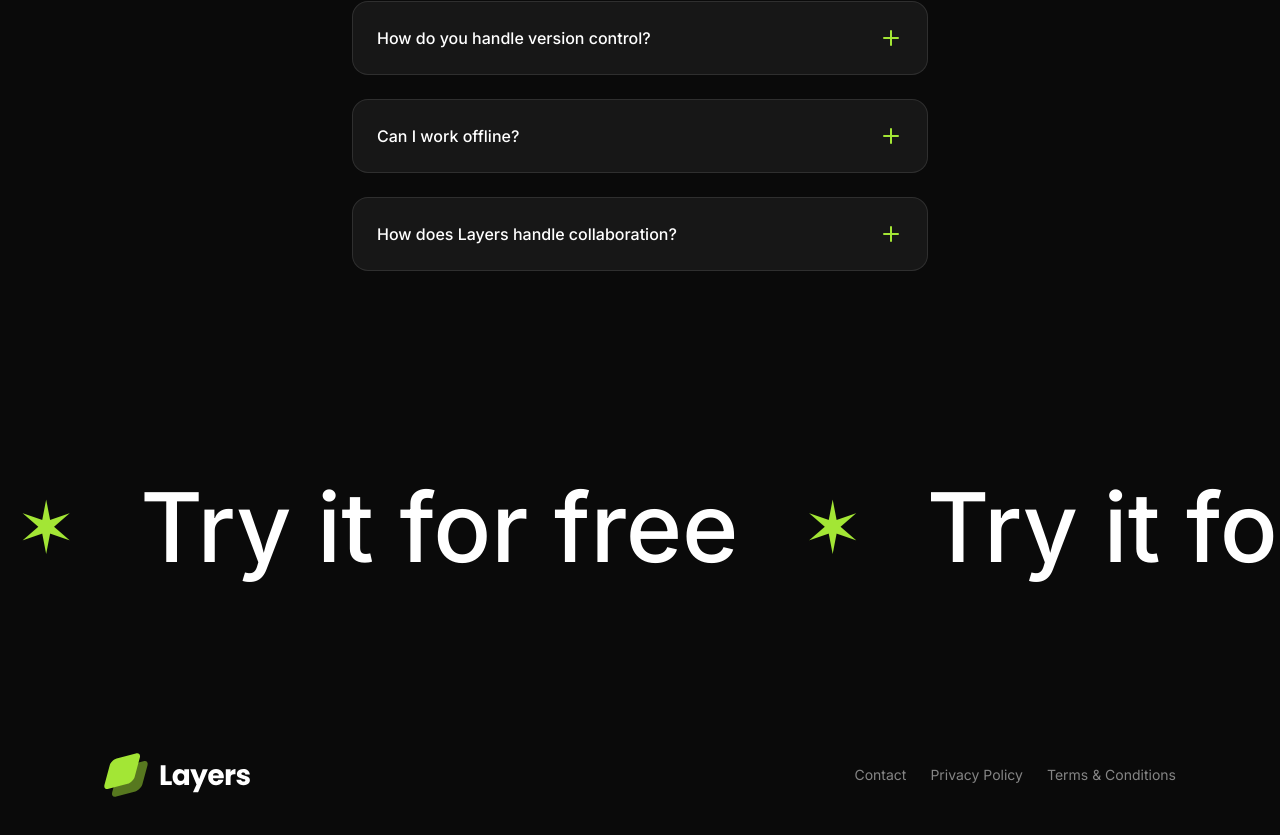
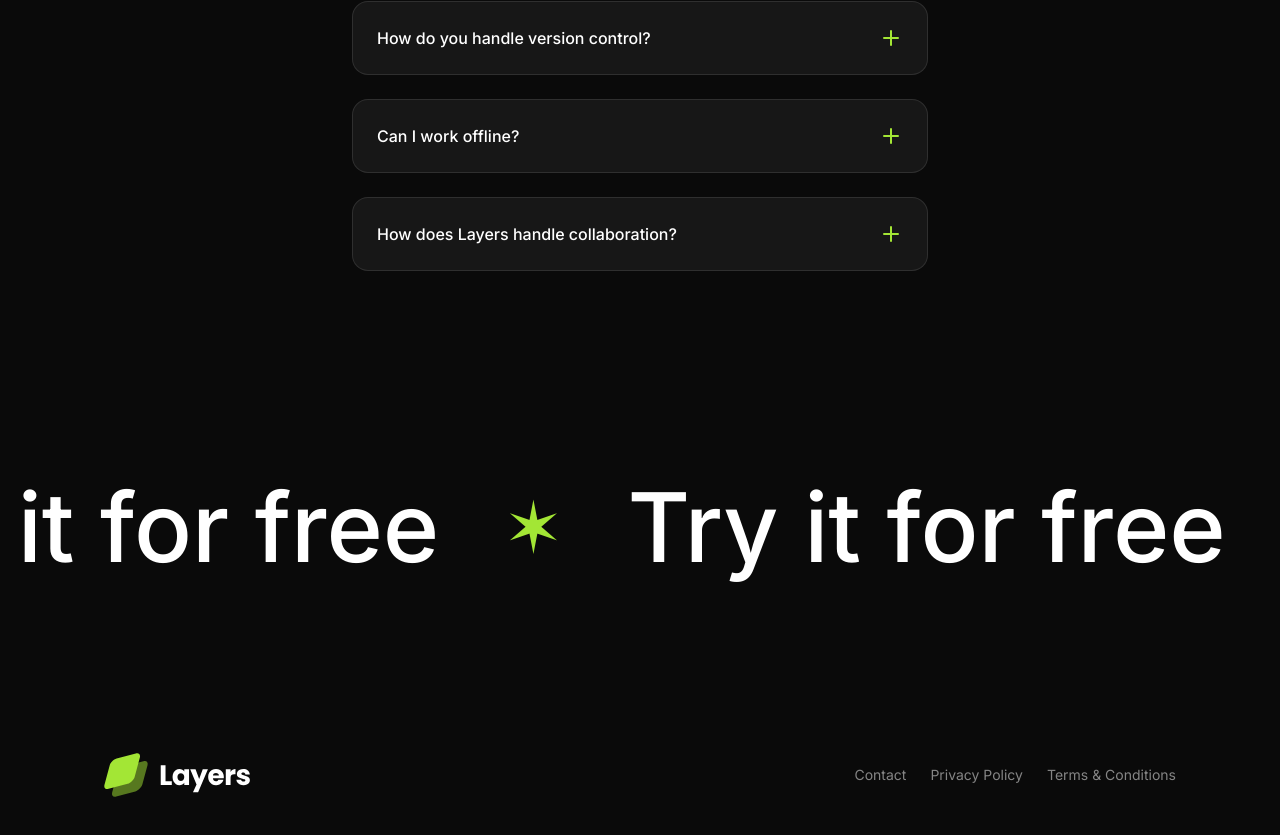
Before and after one commit to rizqisetiaji7/Layers-SaaS-Landing-Page, a Next.js app: page / in a window 1280 px wide. Shown: the part 5622-6457 px from the top of the page. Built offline with nearby package versions, Linux system fonts and the light colour scheme.

Commit message:
Add infinite  motion animation

```diff
--- a/src/sections/CallToAction.tsx
+++ b/src/sections/CallToAction.tsx
@@ -1,15 +1,49 @@
+"use client";
+import { AnimationPlaybackControls, motion, useAnimate } from "framer-motion";
+import { useEffect, useRef, useState } from "react";
+
 export default function CallToAction() {
+   const [isHovered, setIsHovered] = useState(false);
+   const animation = useRef<AnimationPlaybackControls>();
+   const [scope, animate] = useAnimate();
+
+   useEffect(() => {
+      animation.current = animate(
+         scope.current,
+         { x: "-50%" },
+         { duration: 25, repeat: Infinity, ease: "linear" }
+      );
+   }, []);
+
+   // Listen to when the hover value changes
+   useEffect(() => {
+      if (animation.current) {
+         if (isHovered) {
+            animation.current.speed = 0.5;
+         } else {
+            animation.current.speed = 1;
+         }
+      }
+   }, [isHovered]);
+
    return (
       <section className="py-24">
          <div className="overflow-x-clip p-4 flex">
-            <div className="flex flex-none gap-16 text-7xl md:text-8xl font-medium">
-               {Array.from({ length: 10 }).map((_, i) => (
-                  <div key={i} className="flex items-center gap-16">
+            <motion.div
+               ref={scope}
+               className="flex flex-none gap-16 pr-16 text-7xl md:text-8xl font-medium group cursor-pointer"
+               onMouseEnter={() => setIsHovered(true)}
+               onMouseLeave={() => setIsHovered(false)}
+            >
+               {Array.from({ length: 10 }).map((_, ctaIndex) => (
+                  <div key={ctaIndex} className="flex items-center gap-16">
                      <span className="text-lime-400 text-7xl">&#10038;</span>
-                     <span>Try it for free</span>
+                     <span className="group-hover:text-lime-400">
+                        Try it for free
+                     </span>
                   </div>
                ))}
-            </div>
+            </motion.div>
          </div>
       </section>
    );
```
